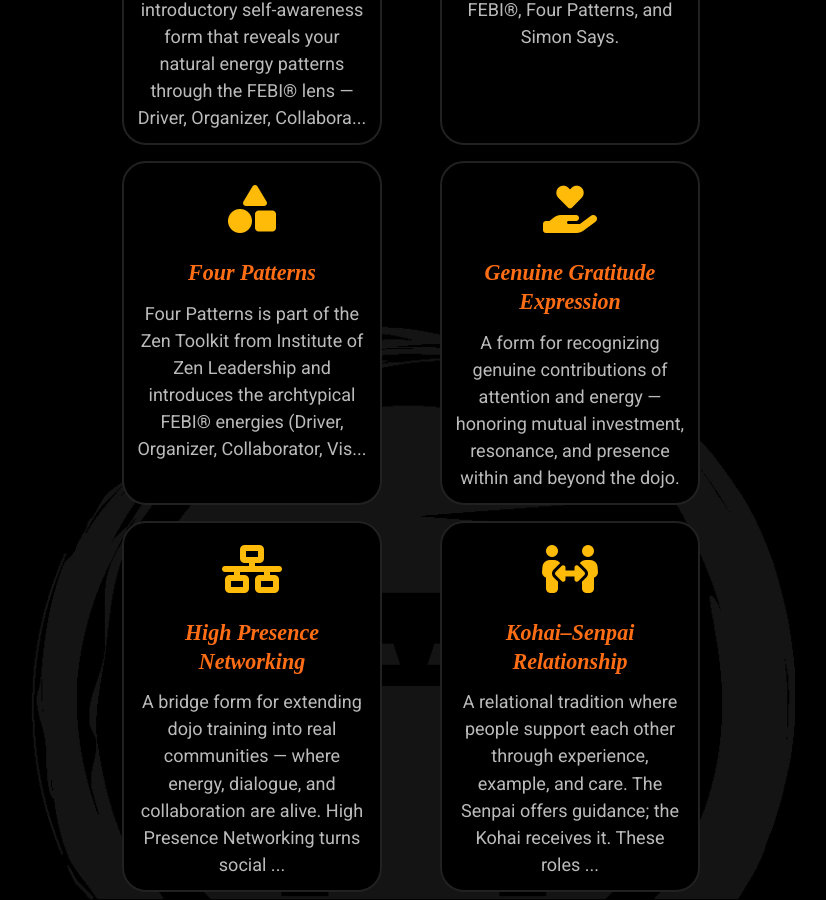
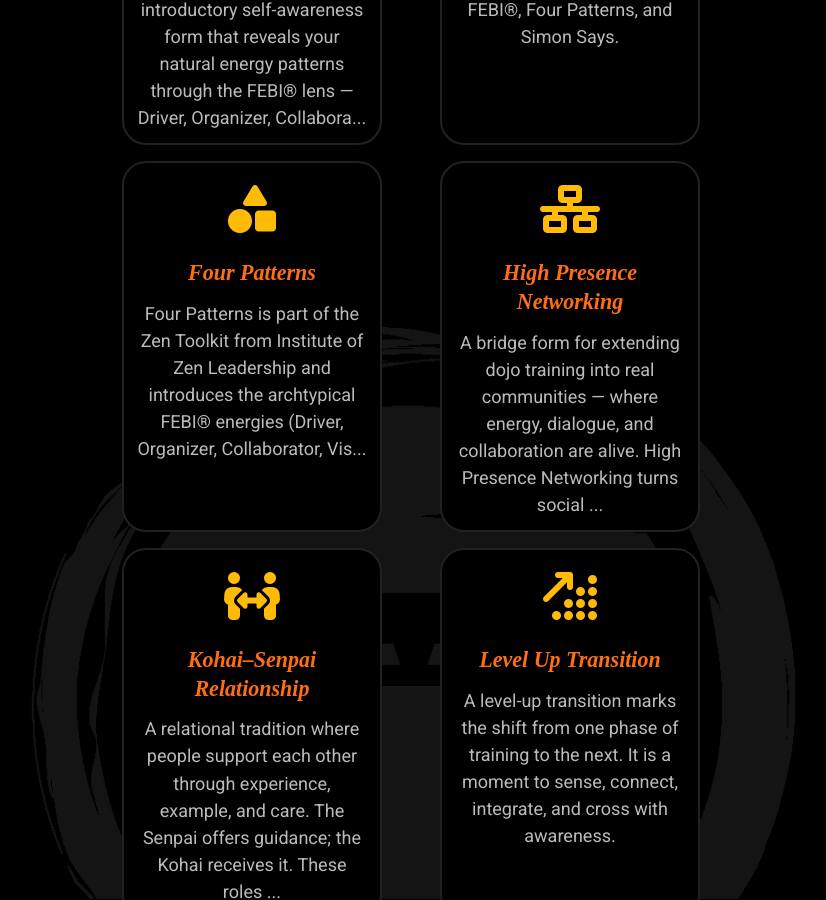
Before and after one commit to mindset-dojo/mindset-dojo.github.io, a Jekyll site: the page built from forms.md, in a window 1280 px wide and 900 px high, scrolled down 1198 px. Shown: the whole window, without its empty margins (229-1055 px from the left). Built offline with Jekyll 4.4.1, drawn with Linux system fonts in a browser that asks for light colours; some web fonts are replaced; some of the changed lines change nothing that is shown.

Commit message:
refactor(program + form): remove genuine-gratitude-expression form and replace in program with self-authorship form.

```diff
--- a/_data/sections/program.yaml
+++ b/_data/sections/program.yaml
@@ -26,8 +26,6 @@
           flows:
             - label: Threshold
               url: /forms/threshold/
-            - label: Self-Authorship
-              url: /forms/self-authorship/
             - label: Dojo
               url: /forms/dojo/
             - label: Circle
@@ -57,8 +55,8 @@
               url: /forms/stance/
             - label: Three Question Reflection
               url: /forms/three-question-reflection/
-            - label: Genuine Gratitude Expression
-              url: /forms/genuine-gratitude-expression/
+            - label: Self-Authorship
+              url: /forms/self-authorship/
             - label: Level Up Transition
               url: /forms/level-up-transition/
         - color: green
--- a/_forms/genuine-gratitude-expression.md
+++ /dev/null
@@ -1,39 +0,0 @@
----
-layout: form
-title: Genuine Gratitude Expression
-title_mark: Gratitude
-published_date: 2025-10-23
-refactored_date: 2025-11-18
-authors:
-- michael-basil
-- kyle-ingersoll
-excerpt: A form for recognizing genuine contributions of attention and energy — honoring mutual investment, resonance, and presence within and beyond the dojo.
-icon: fa-solid fa-hand-holding-heart
-tags:
-  - practice
-inspirations:
-- label: David R. Hawkins – Map of Consciousness
-  url: https://veritaspub.com/map-of-consciousness/
-- label: Institute for Zen Leadership — Leadership Off the Cushion
-  url: https://zenleader.global/
-- label: Tenshinkan Dojo
-  url: https://japaneseculturecenter.com/classes/aikido
-- label: What's Better than the Golden Rule?
-  url: https://www.thecaap.org/news/whats-better-than-the-golden-rulenbsp
----
-
-## Intention
-
-When people go above and beyond what they are required to do in terms of care or presence, acknowledge that. Gratitude is critical to sustaining healthy relationships, so make that a regular practice.
-
-## Experience
-
-You acknowledge the investment of finite energy and are genuinely grateful for the value you recieved from that investment, whether that was showing care, contribution, presence, or constructive challenging. You tailor that acknowledgement through showing it through [Tone](../tone/) and matching their [Stance](../stance/) to achieve resonance.
-
-## Implementation
-
-You start with a flowing, postively trending Collaborator-Visionary (with just a touch of Organizer to support) [Stance](../stance/). Use Meta Compass in [Tone](../tone/) to make sure you are in the correct [Stance](../stance/) and have the correct [Tone](../tone/) before demonstrating this Form. Executing this Form incorrectly or without genuine gratitude can lead to significant backlash and resentment.
-
-Beyond the Form, make sure you are authentically aligned with Head, Heart, and Hara before communicating. [One Breath](../one-breath/), [Two Sides](../two-sides/) and [Three Centers](../three-centers/) can be helpful in preparation and discernment.
-
-The key to successfully executing the Form is to tailor the expression of the Form to match the norms of the recipiant, the relationship, and the cultural context. Remember both Platnum and Golden Rules when expressing gratitude.
```
